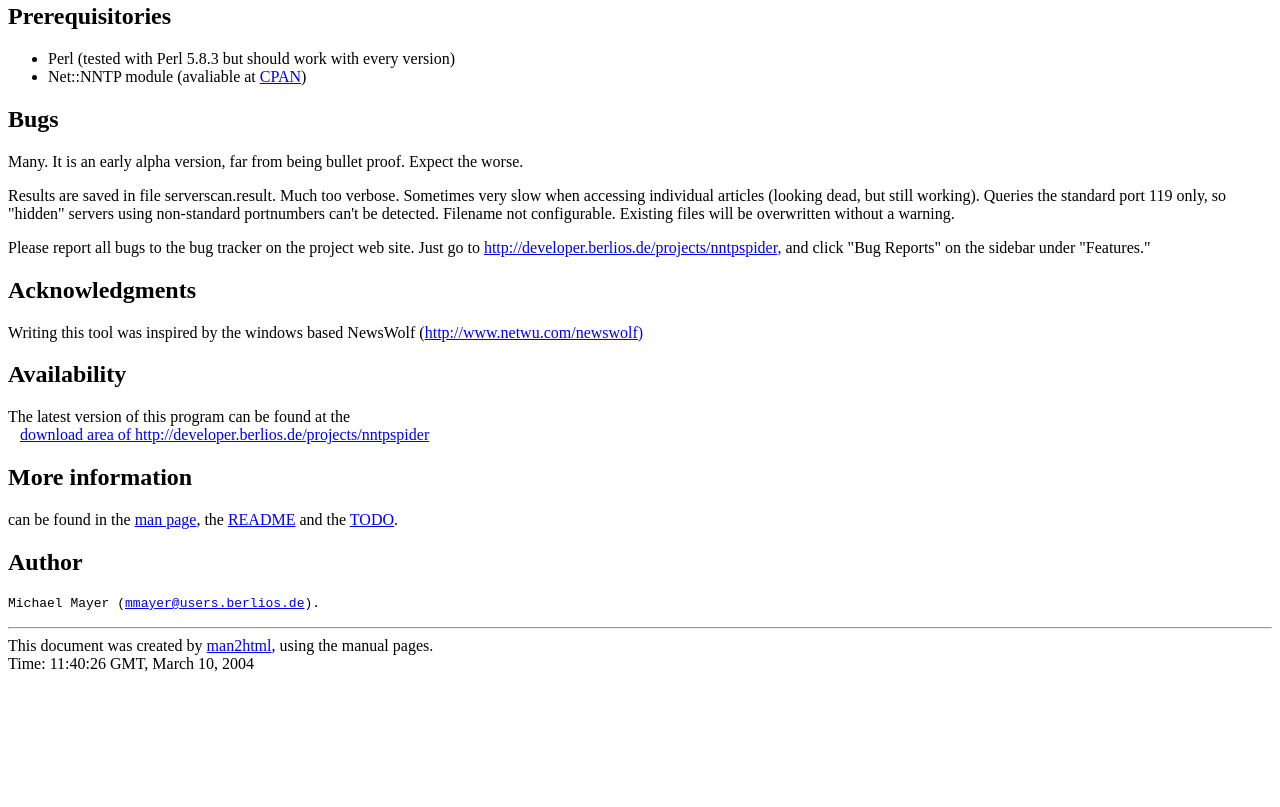
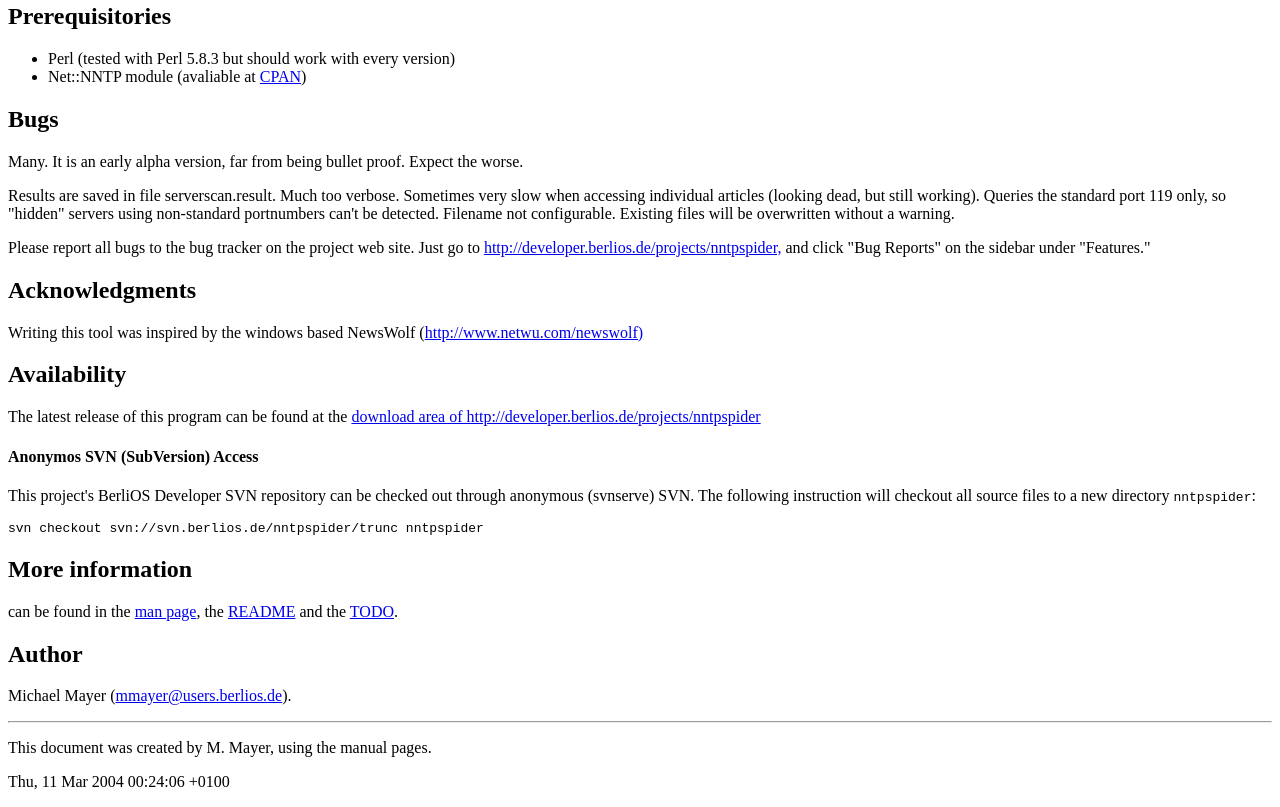
Before and after one commit to BackupTheBerlios/nntpspider-svn, a plain HTML site: page website/index.html in a window 1280 px wide. Shown: the part 387-1194 px from the top of the page. Before the commit the page ends 1068 px from the top, so only its background shows below. Drawn offline with Linux system fonts and the light colour scheme.

Commit message:
Mention SVN access on the homepage

```diff
--- a/website/index.html
+++ b/website/index.html
@@ -71,32 +71,63 @@ Writing this tool was inspired by the windows based NewsWolf
 <A NAME="lbAM">&nbsp;</A>
 
 
-<H2>Availability</H2>
 
-The latest version of this program can be found at the
-<BR>&nbsp;&nbsp;
-<A HREF="http://developer.berlios.de/project/showfiles.php?group_id=1550">
-download area of http://developer.berlios.de/projects/nntpspider</A>
+<h2><span>Availability</span></h2>
+<p class="p1"><span>
+
+	The latest release of this program can be found at the
+	<a href="http://developer.berlios.de/project/showfiles.php?group_id=1550">
+	download area of http://developer.berlios.de/projects/nntpspider</A>
+
+</span></p>
+
+<h4><span>Anonymos SVN (SubVersion) Access</span></h4>
+<p class="p1"><span>
+
+	This project's BerliOS Developer SVN repository can be checked out
+	through anonymous (svnserve) SVN. The following instruction will
+	checkout all source files to a new directory
+	<code>nntpspider</code>:
+
+</span></p>
+<p class="p1"><span>
+
+	<code>svn checkout svn://svn.berlios.de/nntpspider/trunc nntpspider</code>
+
+</span></p>
 
 
-<h2>More information</h2>
-can be found in the
-<a href="manpage.html">man page</a>, the
-<a href="readme.html">README</a> and the
-<a href="todo.html">TODO</a>.
 
-<H2>Author</H2>
+<h2><span>More information</span></h2>
+<p class="p1"><span>
 
-<PRE>
-Michael Mayer (<A HREF="mailto:mmayer@users.berlios.de">mmayer@users.berlios.de</A>).
-</PRE>
+	can be found in the
+	<a href="manpage.html">man page</a>, the
+	<a href="readme.html">README</a> and the
+	<a href="todo.html">TODO</a>.
 
-<P>
+</span></p>
+
+
+
+<h2><span>Author</span></h2>
+<p class="p1"><span>
+
+	Michael Mayer
+	(<A HREF="mailto:mmayer@users.berlios.de">mmayer@users.berlios.de</A>).
+
+</span></p>
+
+
 
 <HR>
-This document was created by
-<A HREF="/cgi-bin/man/man2html">man2html</A>,
-using the manual pages.<BR>
-Time: 11:40:26 GMT, March 10, 2004
+
+
+
+<div id="footer"><span>
+	<p class="p1"><span>This document was created by M. Mayer, using the manual pages.</span></p>
+	<p class="p2"><span>Thu, 11 Mar 2004 00:24:06 +0100</span></p>
+</span></div>
+
 </BODY>
 </HTML>
```
